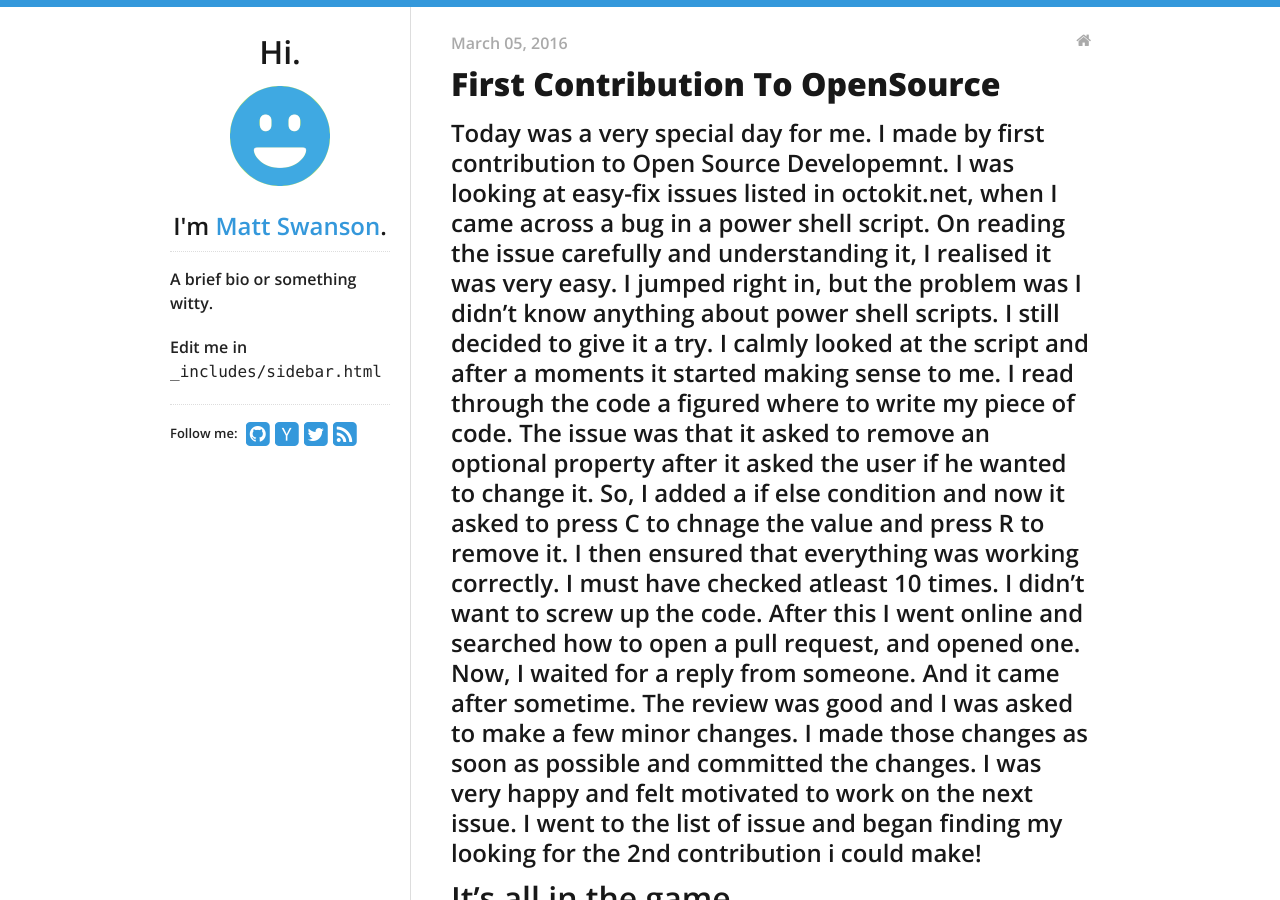
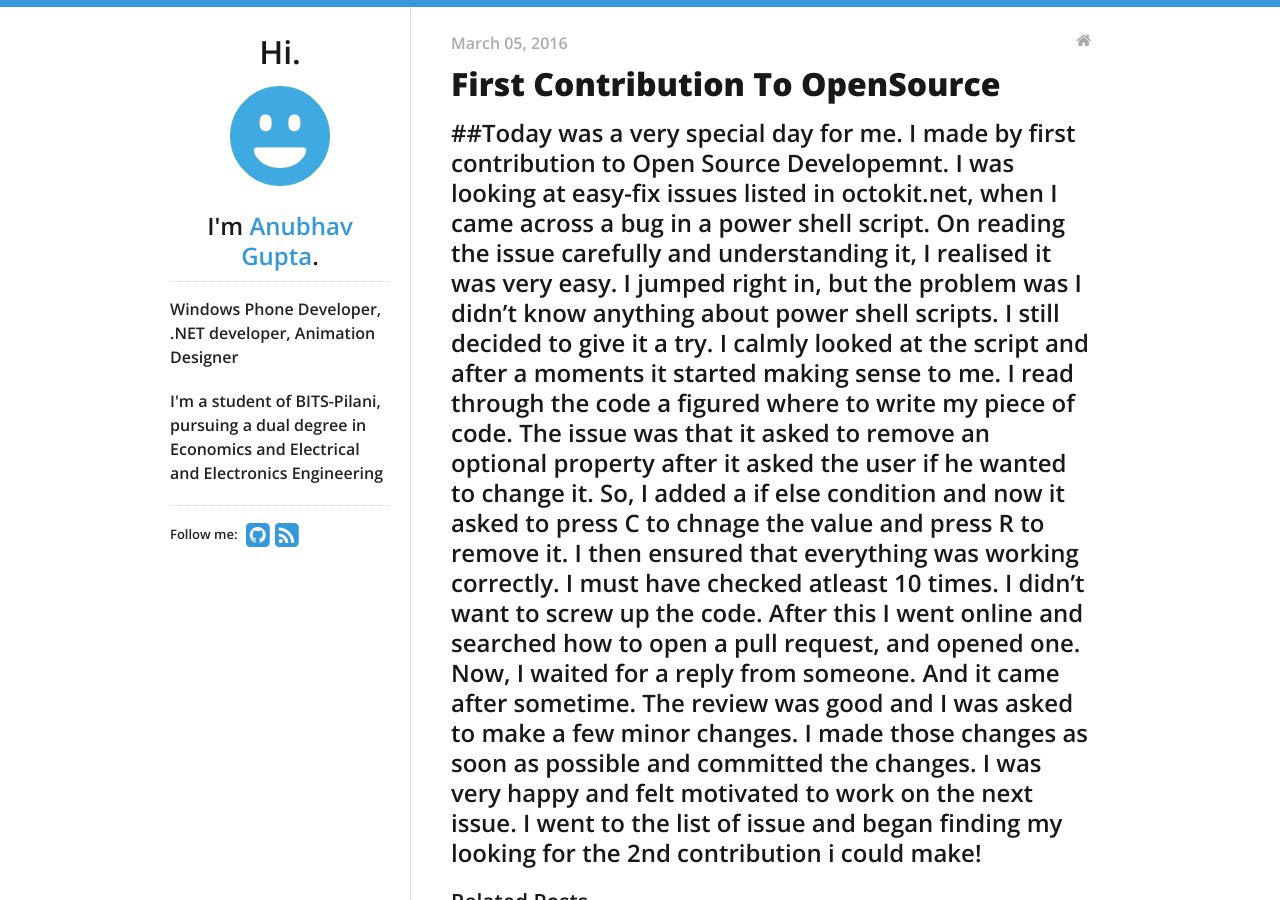
Before and after one commit to Anubhav10/anubhav10.github.io, a Jekyll site: the page built from _posts/2016-03-05-First-Contribution-To-OpenSource.md, in a window 1280 px wide and 900 px high. Built offline with Jekyll 4.4.1, drawn with Linux system fonts in a browser that asks for light colours; nearby versions of some CDN libraries; part of the change alters nothing that is shown; some of the changed text lies outside the part shown.

Commit message:
First Contribution to Open Source Source Developemnt. I was looking at easy-fix issues listed in octokit.net, when I came across a bug in a power shell script. On reading the issue carefully and understanding it, I realised it was very easy. I jumped right in, but the problem was I didn't know anything about power shell scripts. I still decided to give it a try. I calmly looked at the script and after a moments it started making sense to me. I read through the code a figured where to write my piece of code. The issue was that it asked to remove an optional property after it asked the user if he wanted to change it. So, I added a if else condition and now it asked to press C to chnage the value and press R to remove it. I then ensured that everything was working correctly. I must have checked atleast 10 times. I didn't want to screw up the code. After this I went online and searched how to open a pull request, and opened one. Now, I waited for a reply from someone. And it came after sometime. The review was good and I was asked to make a few minor changes. I made those changes as soon as possible and committed the changes. I was very happy and felt motivated to work on the next issue. I went to the list of issue and began finding my looking for the 2nd contribution i could make!

```diff
--- a/_data/theme.yml
+++ b/_data/theme.yml
@@ -5,12 +5,12 @@ highlight_color: '#3498db'
 
 # Profile links on the left sidebar, leave blank to ignore
 social:
-  github: swanson
+  github: Anubhav10
   #bitbucket: philipj
-  hacker_news: swanson
+  #hacker_news: swanson
   #stackexchange: 348619
   #stackoverflow: 348619
-  twitter: _swanson
+  #twitter: _swanson
   #facebook: zuck
   #tumblr: animalygifs
   #linkedin: philipjagielski
@@ -19,9 +19,9 @@ social:
   #flickr: johndoe
 
 # "Hi, I'm _______"
-name: Matt Swanson
-email: test@example.com
-tagline: "weak opinions, strongly held"
+name: Anubhav Gupta
+email: anubhav.gupta@outlook.co.in
+#tagline: "weak opinions, strongly held"
 
 # Google Analytics key, leave blank to ignore
 google_analytics_key: UA-xxxx-x
--- a/_includes/sidebar.html
+++ b/_includes/sidebar.html
@@ -9,9 +9,9 @@
   </a>
   <h2>I'm <a href="/">{{ site.data.theme.name }}</a>.</h2>
   <div id="bio">
-    <p>A brief bio or something witty.</p>
+    <p>Windows Phone Developer, .NET developer, Animation Designer</p>
     <p>
-      Edit me in <code>_includes/sidebar.html</code>
+      I'm a student of BITS-Pilani, pursuing a dual degree in Economics and Electrical and Electronics Engineering
     </p>
   </div>
   <div id="social">
--- a/_posts/2016-03-05-First-Contribution-To-OpenSource.md
+++ b/_posts/2016-03-05-First-Contribution-To-OpenSource.md
@@ -5,33 +5,5 @@ categories:
 - blog
 ---
 
-Today was a very special day for me. I made by first contribution to Open Source Developemnt. I was looking at easy-fix issues listed in octokit.net, when I came across a bug in a power shell script. On reading the issue carefully and understanding it, I realised it was very easy. I jumped right in, but the problem was I didn't know anything about power shell scripts. I still decided to give it a try. I calmly looked at the script and after a moments it started making sense to me. I read through the code a figured where to write my piece of code. The issue was that it asked to remove an optional property after it asked the user if he wanted to change it. So, I added a if else condition and now it asked to press C to chnage the value and press R to remove it. I then ensured that everything was working correctly. I must have checked atleast 10 times. I didn't want to screw up the code. After this I went online and searched how to open a pull request, and opened one. Now, I waited for a reply from someone. And it came after sometime. The review was good and I was asked to make a few minor changes. I made those changes as soon as possible and committed the changes. I was very happy and felt motivated to work on the next issue. I went to the list of issue and began finding my looking for the 2nd contribution i could make!
+##Today was a very special day for me. I made by first contribution to Open Source Developemnt. I was looking at easy-fix issues listed in octokit.net, when I came across a bug in a power shell script. On reading the issue carefully and understanding it, I realised it was very easy. I jumped right in, but the problem was I didn't know anything about power shell scripts. I still decided to give it a try. I calmly looked at the script and after a moments it started making sense to me. I read through the code a figured where to write my piece of code. The issue was that it asked to remove an optional property after it asked the user if he wanted to change it. So, I added a if else condition and now it asked to press C to chnage the value and press R to remove it. I then ensured that everything was working correctly. I must have checked atleast 10 times. I didn't want to screw up the code. After this I went online and searched how to open a pull request, and opened one. Now, I waited for a reply from someone. And it came after sometime. The review was good and I was asked to make a few minor changes. I made those changes as soon as possible and committed the changes. I was very happy and felt motivated to work on the next issue. I went to the list of issue and began finding my looking for the 2nd contribution i could make!
 ---
-
-# It's all in the game.
-
-## You come at the king, you best not miss.
-
-### Be subtle with it, man. You know what subtle means?
-
-VHS post-ironic cred **bespoke** banjo. Yr wayfarers literally gentrify, flexitarian fap
-dreamcatcher plaid cornhole Intelligentsia paleo. Beard try-hard direct trade, shabby chic
-Helvetica `look ma, I can code`. Lo-fi American Apparel tattooed [Vice](#) tofu, yr vinyl.
-Williamsburg butcher hella mumblecore fixie mlkshk, cliche wolf keytar mixtape kitsch banh mi
-salvia. High Life Odd Future *chambray* kale chips hoodie, cray pop-up. Helvetica narwhal
-iPhone try-hard jean shorts.
-
-> This is a quote from someone famous about productivity
-
-
-Syntax highlighting with Solarized theme.
-
-{% highlight ruby %}
-class User < ActiveRecord::Base
-  attr_accessible :email, :name
-
-  ... tons of other crap ...
-
-end
-
-{% endhighlight %}
```
